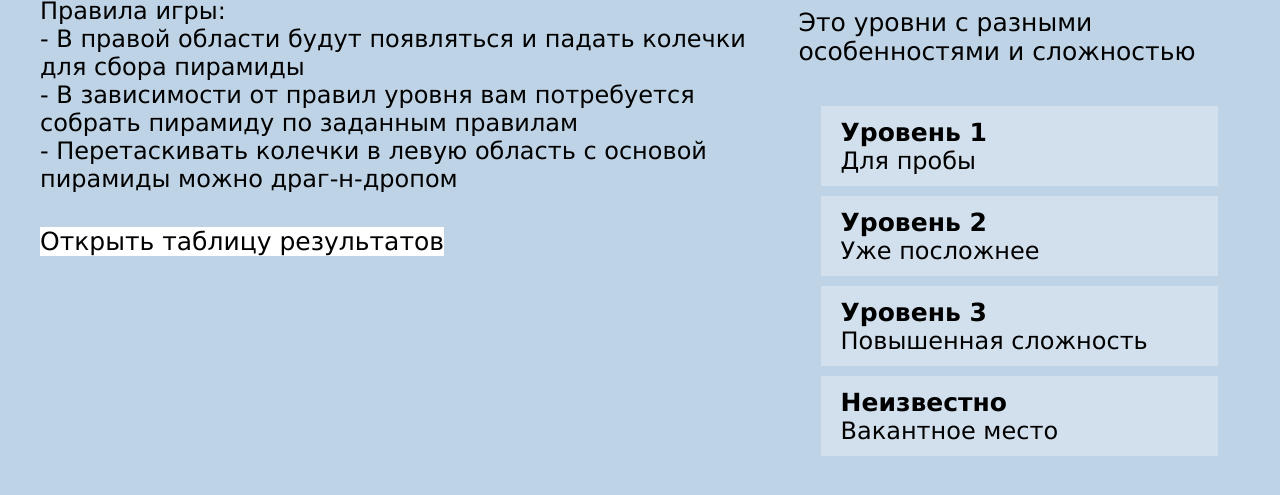
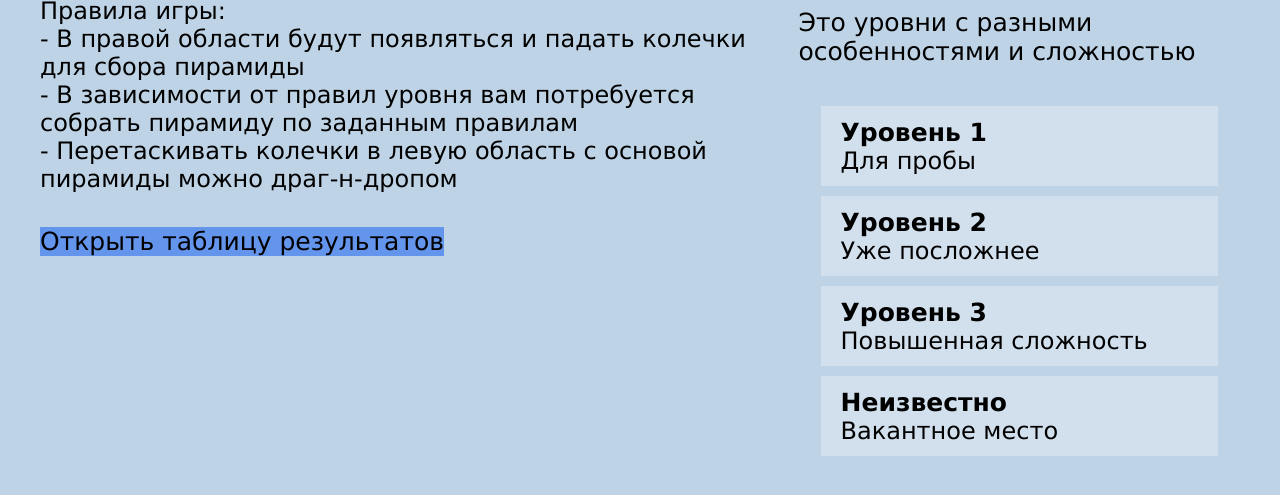
Before and after one commit to hvostPyr/hvostPyr.github.io, a website built with webpack: page public/index.html in a window 1280 px wide. Shown: the part 221-716 px from the top of the page. Built offline with nearby package versions, Linux system fonts and the light colour scheme.

Commit message:
updateTable

```diff
--- a/src/core/common.css
+++ b/src/core/common.css
@@ -67,9 +67,10 @@
 }
 
 .modalOpen{
-    width: 100px;
-    height: 50;
-    background-color: white;
+    width: 150px;
+    background-color: #6495ED;
+
+
 
 }
 
```
Also changed, not shown: public/index.html (+1 -1 lines).
